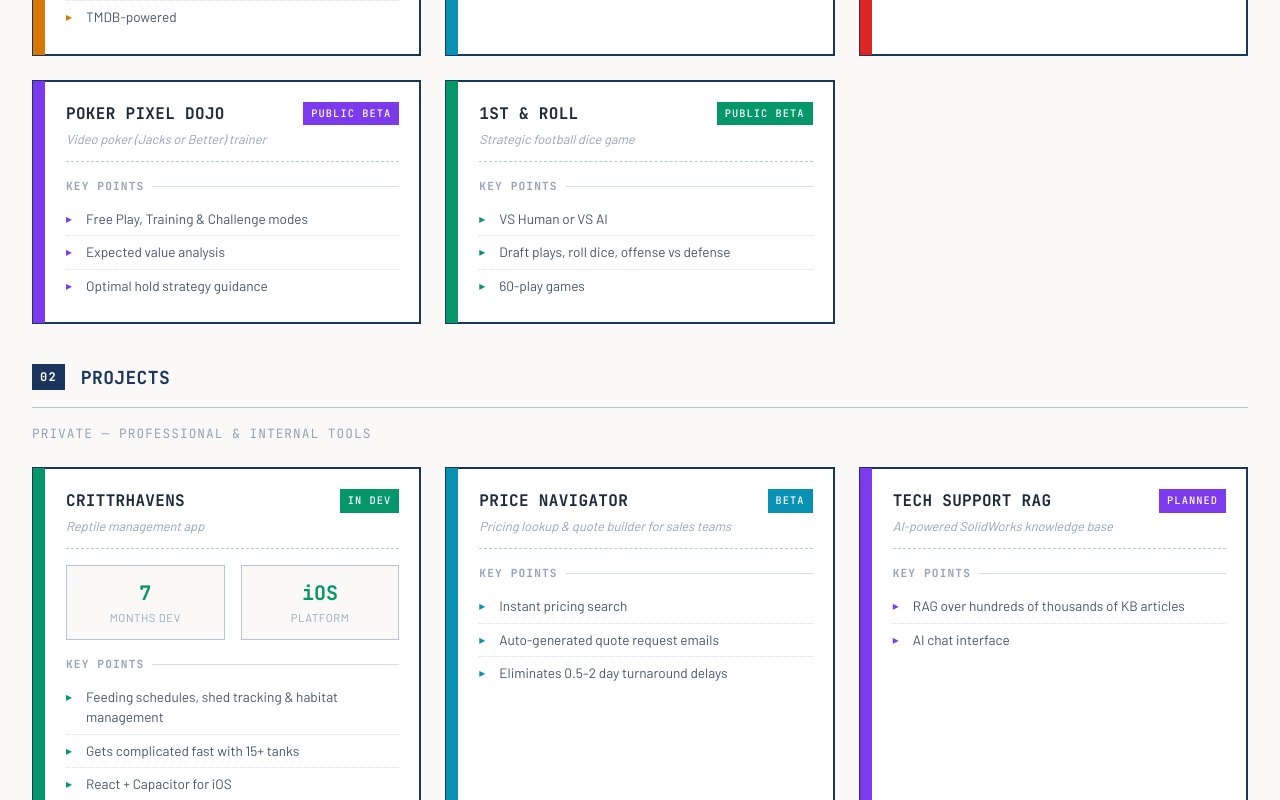
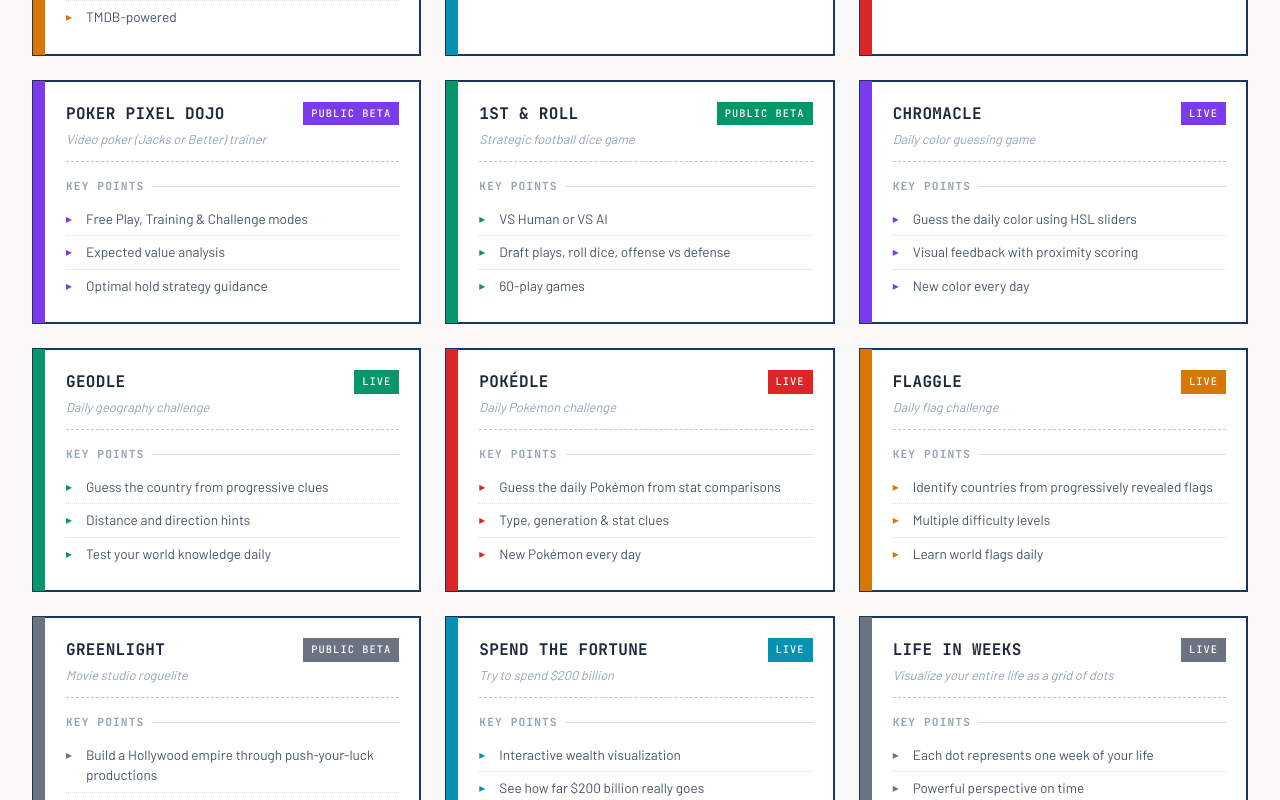
Before and after one commit to agent-lucas-bishop/codyp-xyz, a React (Vite) app: page / in a window 1280 px wide. Shown: the part 860-1660 px from the top of the page. Built offline with nearby package versions, Linux system fonts and the light colour scheme.

Commit message:
Add new public projects: Chromacle, Geodle, Pokédle, Flaggle, GREENLIGHT, Spend the Fortune, Life in Weeks

```diff
--- a/src/App.tsx
+++ b/src/App.tsx
@@ -126,6 +126,62 @@
       badge: 'PUBLIC BETA',
       link: 'https://1standroll.codyp.xyz',
       points: ['VS Human or VS AI', 'Draft plays, roll dice, offense vs defense', '60-play games'],
+    },
+    {
+      title: 'Chromacle',
+      subtitle: 'Daily color guessing game',
+      zone: 'purple',
+      badge: 'LIVE',
+      link: 'https://chromacle.vercel.app',
+      points: ['Guess the daily color using HSL sliders', 'Visual feedback with proximity scoring', 'New color every day'],
+    },
+    {
+      title: 'Geodle',
+      subtitle: 'Daily geography challenge',
+      zone: 'green',
+      badge: 'LIVE',
+      link: 'https://geodle-six.vercel.app',
+      points: ['Guess the country from progressive clues', 'Distance and direction hints', 'Test your world knowledge daily'],
+    },
+    {
+      title: 'Pokédle',
+      subtitle: 'Daily Pokémon challenge',
+      zone: 'red',
+      badge: 'LIVE',
+      link: 'https://pokedle-pi.vercel.app',
+      points: ['Guess the daily Pokémon from stat comparisons', 'Type, generation & stat clues', 'New Pokémon every day'],
+    },
+    {
+      title: 'Flaggle',
+      subtitle: 'Daily flag challenge',
+      zone: 'orange',
+      badge: 'LIVE',
+      link: 'https://flaggle-chi.vercel.app',
+      points: ['Identify countries from progressively revealed flags', 'Multiple difficulty levels', 'Learn world flags daily'],
+    },
+    {
+      title: 'GREENLIGHT',
+      subtitle: 'Movie studio roguelite',
+      zone: 'gray',
+      badge: 'PUBLIC BETA',
+      link: 'https://greenlight-plum.vercel.app',
+      points: ['Build a Hollywood empire through push-your-luck productions', 'Hire talent, pick genres, manage your studio', 'Roguelite progression with unlockables'],
+    },
+    {
+      title: 'Spend the Fortune',
+      subtitle: 'Try to spend $200 billion',
+      zone: 'cyan',
+      badge: 'LIVE',
+      link: 'https://spend-the-fortune.vercel.app',
+      points: ['Interactive wealth visualization', 'See how far $200 billion really goes', 'Fun perspective on extreme wealth'],
+    },
+    {
+      title: 'Life in Weeks',
+      subtitle: 'Visualize your entire life as a grid of dots',
+      zone: 'gray',
+      badge: 'LIVE',
+      link: 'https://life-in-weeks-orcin-xi.vercel.app',
+      points: ['Each dot represents one week of your life', 'Powerful perspective on time', 'Inspired by the Wait But Why visualization'],
     },
   ]
 
```
